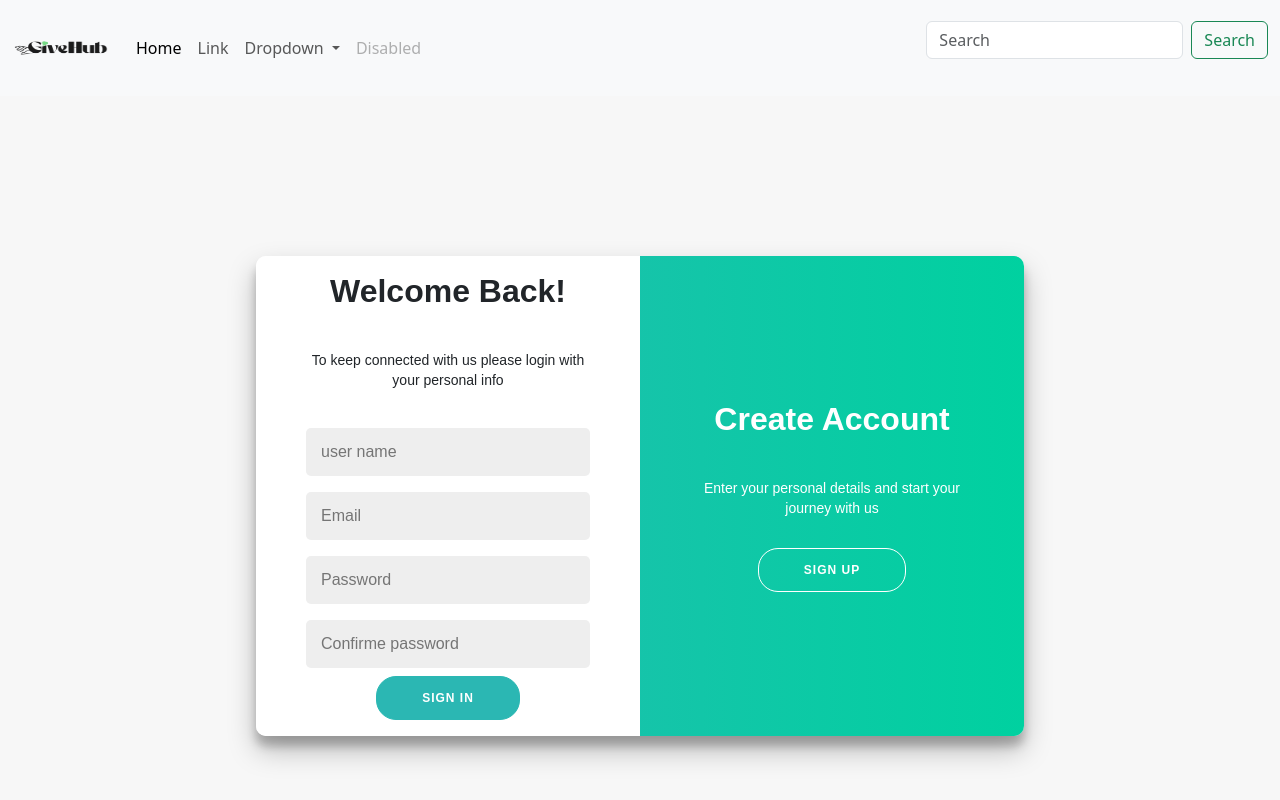
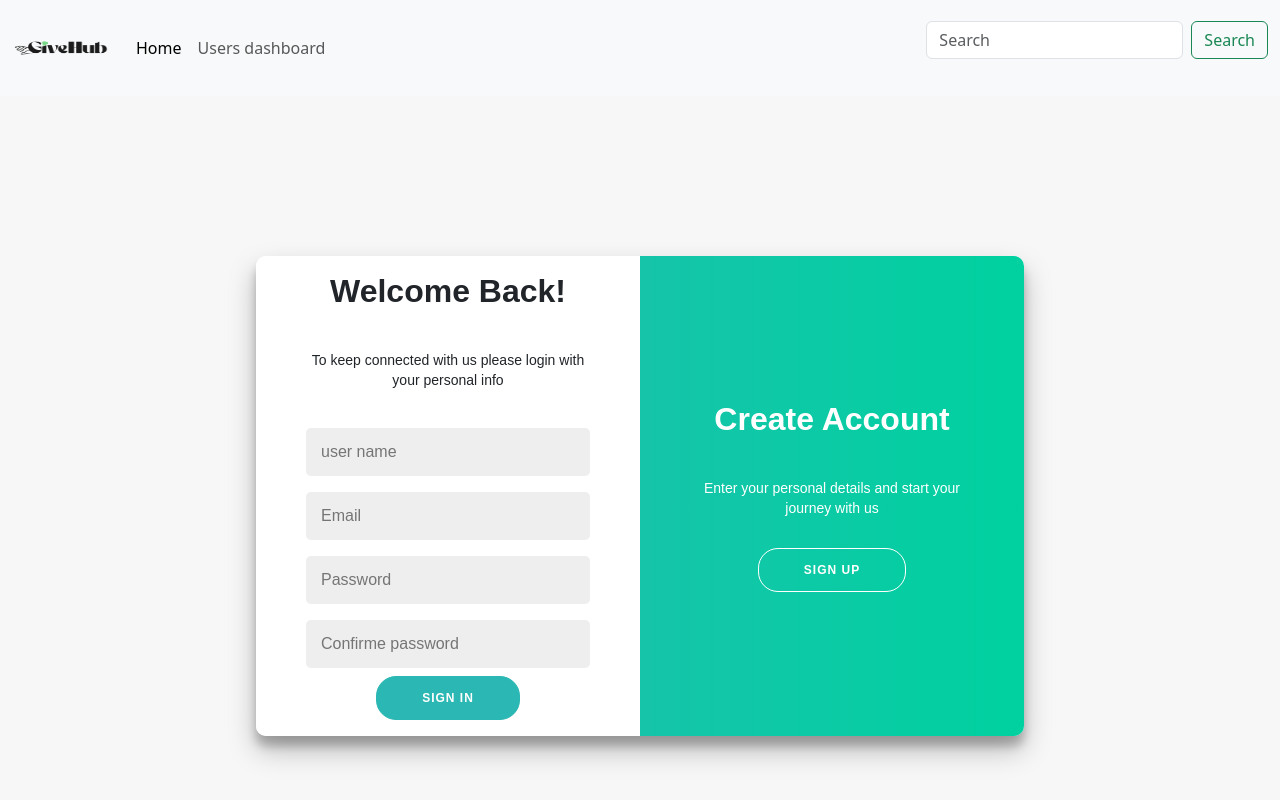
Before and after one commit to ReemOsama30/giveHub-dashboard, an Angular app: page /registeration in a window 1280 px wide. Shown: the top 800 px of the page. Built offline with nearby package versions, Linux system fonts and the light colour scheme.

Commit message:
done with nav bar

```diff
--- a/src/components/navbar/navbar.component.html
+++ b/src/components/navbar/navbar.component.html
@@ -1,6 +1,6 @@
 <nav class="navbar navbar-expand-lg bg-body-tertiary">
   <div class="container-fluid">
-      <a class="navbar-brand" href="#"><img src="assets\images\GiveHub_BigLogo.png" class="logo"></a>
+    <a class="navbar-brand" href="#"><img src="assets/images/GiveHub_BigLogo.png" class="logo"></a>
 
     <button class="navbar-toggler" type="button" data-bs-toggle="collapse" data-bs-target="#navbarSupportedContent" aria-controls="navbarSupportedContent" aria-expanded="false" aria-label="Toggle navigation">
       <span class="navbar-toggler-icon"></span>
@@ -11,21 +11,9 @@
           <a class="nav-link active" aria-current="page" href="#">Home</a>
         </li>
         <li class="nav-item">
-            <a class="nav-link" href="#">Link</a>
+          <a class="nav-link" [routerLink]="['/users']">Users dashboard</a>
         </li>
         <li class="nav-item dropdown">
-            <a class="nav-link dropdown-toggle" href="#" role="button" data-bs-toggle="dropdown" aria-expanded="false">
-              Dropdown
-            </a>
-            <ul class="dropdown-menu">
-              <li><a class="dropdown-item" href="#">Action</a></li>
-              <li><a class="dropdown-item" href="#">Another action</a></li>
-              <li><hr class="dropdown-divider"></li>
-              <li><a class="dropdown-item" href="#">Something else here</a></li>
-            </ul>
-          </li>
-          <li class="nav-item">
-            <a class="nav-link disabled" aria-disabled="true">Disabled</a>
         </li>
       </ul>
       <form class="d-flex" role="search">
--- a/src/components/navbar/navbar.component.ts
+++ b/src/components/navbar/navbar.component.ts
@@ -1,9 +1,10 @@
 import { Component } from '@angular/core';
+import { RouterLink, RouterLinkActive } from '@angular/router';
 
 @Component({
   selector: 'app-navbar',
   standalone: true,
-  imports: [],
+  imports: [RouterLink,RouterLinkActive],
   templateUrl: './navbar.component.html',
   styleUrl: './navbar.component.css'
 })
--- a/src/components/users/users.component.html
+++ b/src/components/users/users.component.html
@@ -1,11 +1,5 @@
 <!-- src/app/user-table/user-table.component.html -->
-<div class="filter-container">
-  <button class="filter-button">+ Add Filter</button>
-  <div class="filter">
-    <span>Role is not Administrator</span>
-    <button class="remove-filter">×</button>
-  </div>
-</div>
+
 <div class="user-table-container container">
   <div class="user-count">
     <span>{{users.length}} / <strong>{{users.length}}</strong> users</span>
```
Lines whose indentation alone changed are shown as unchanged.
